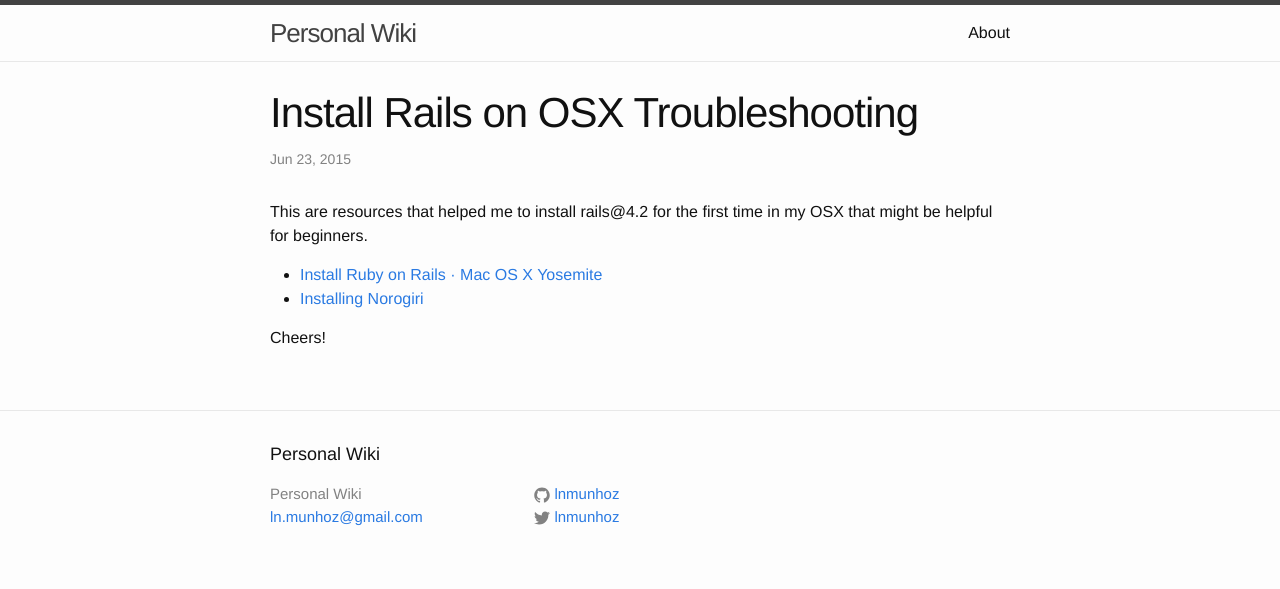
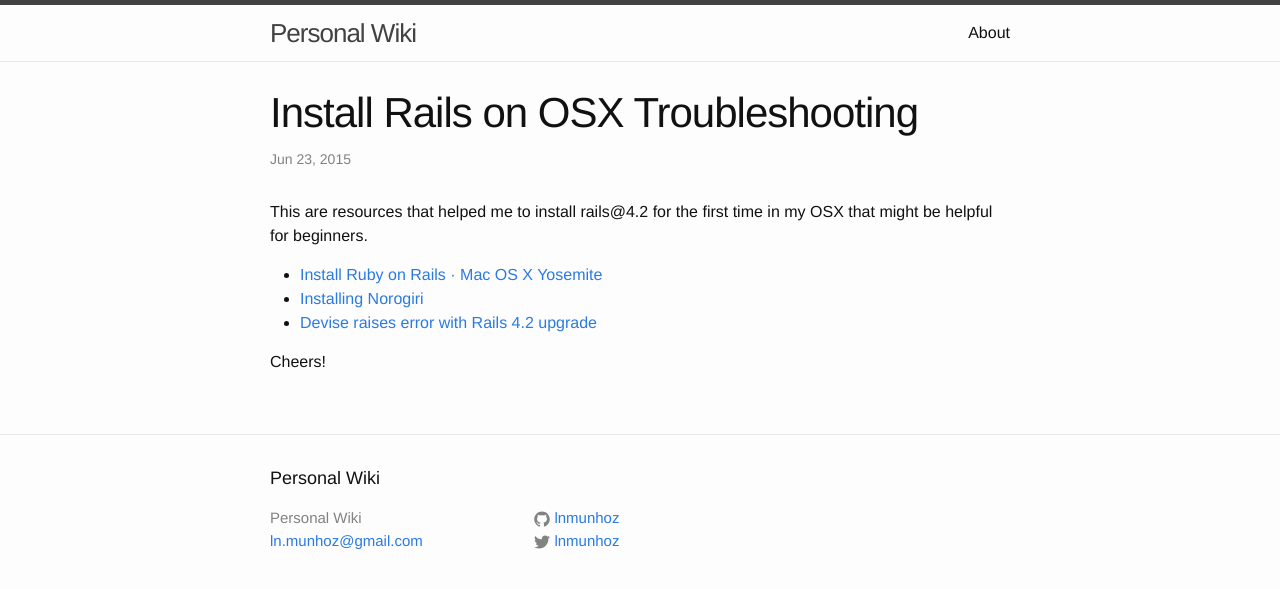
Before and after one commit to lnmunhoz/blog, a Jekyll site: the page built from _posts/2015-06-28-install-rails-osx-troubleshooting.md, in a window 1280 px wide. Shown: the top 589 px of the page. Built offline with Jekyll 4.4.1, drawn with Linux system fonts in a browser that asks for light colours; comment, search, counter and statistics services are not loaded.

Commit message:
Add new link

```diff
--- a/_posts/2015-06-28-install-rails-osx-troubleshooting.md
+++ b/_posts/2015-06-28-install-rails-osx-troubleshooting.md
@@ -10,5 +10,6 @@
 
 - [Install Ruby on Rails · Mac OS X Yosemite](http://railsapps.github.io/installrubyonrails-mac.html)
 - [Installing Norogiri](http://www.nokogiri.org/tutorials/installing_nokogiri.html)
+- [Devise raises error with Rails 4.2 upgrade](http://stackoverflow.com/questions/27611947/devise-raises-error-with-rails-4-2-upgrade)
 
 Cheers!
```
